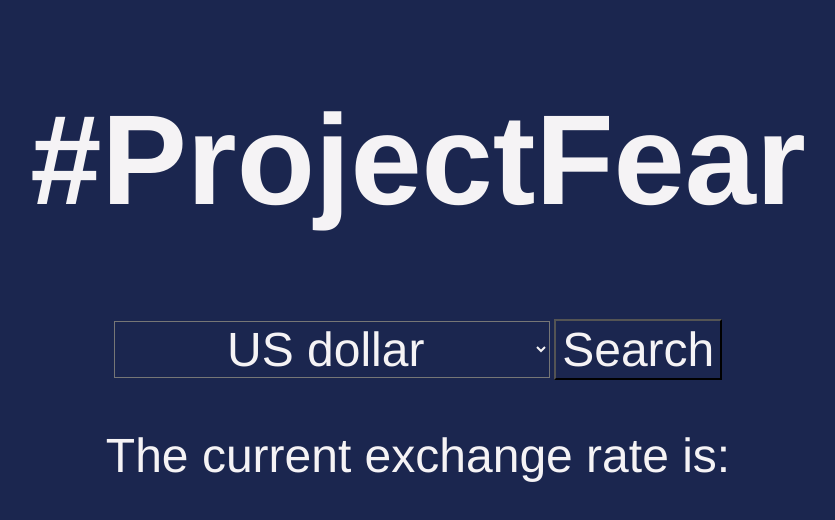
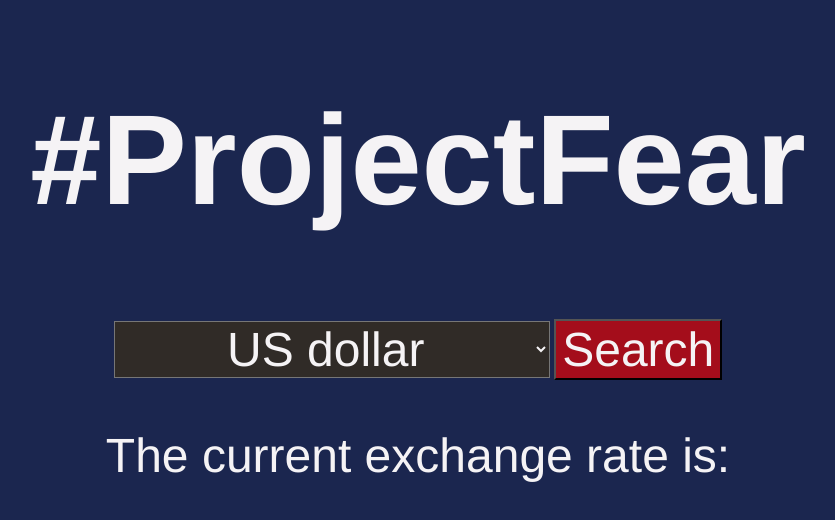
Before and after one commit to fac-17/week-5-dgjm, a website: page public/index.html in a window 1280 px wide. Shown: the whole page, without its empty margins (222-1057 px from the left). Drawn offline with Linux system fonts and the light colour scheme; files that its build step writes are made by us from their sources; files whose address does not match are found by name.

Commit message:
change background colours of buttons

```diff
--- a/public/style.css
+++ b/public/style.css
@@ -16,10 +16,12 @@ h1 {
 
 #input {
   font-size: 3em;
+  background-color: #302b27;
 }
 
 #search {
   /* height: 4em;
   width: 8em; */
   font-size: 3em;
+  background-color: #a40d1b;
 }
```
